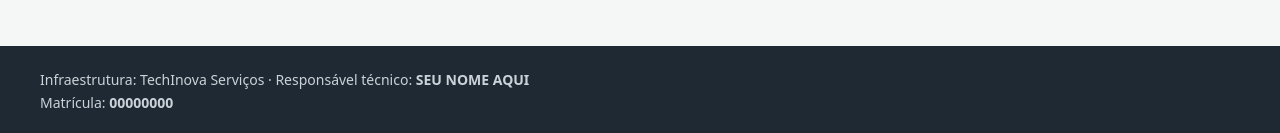
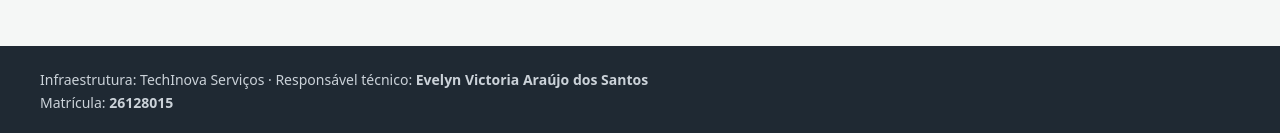
Before and after one commit to Lyndacrebs/avaliacao-docker-26128015, a plain HTML site: page portal/index.html in a window 1280 px wide. Shown: the part 756-889 px from the top of the page. Drawn offline with Linux system fonts and the light colour scheme.

```diff
--- a/portal/html/index.html
+++ b/portal/index.html
@@ -34,8 +34,8 @@
 
   <footer>
     <!-- EDITE AS DUAS LINHAS ABAIXO COM O SEU NOME E A SUA MATRÍCULA -->
-    <p>Infraestrutura: TechInova Serviços · Responsável técnico: <strong id="responsavel">SEU NOME AQUI</strong></p>
-    <p>Matrícula: <strong id="matricula">00000000</strong></p>
+    <p>Infraestrutura: TechInova Serviços · Responsável técnico: <strong id="responsavel">Evelyn Victoria Araújo dos Santos</strong></p>
+    <p>Matrícula: <strong id="matricula">26128015</strong></p>
   </footer>
 
   <script>
```
Also changed, not shown: portal/estilo.css (renamed from portal/html/estilo.css), 2 other files.
